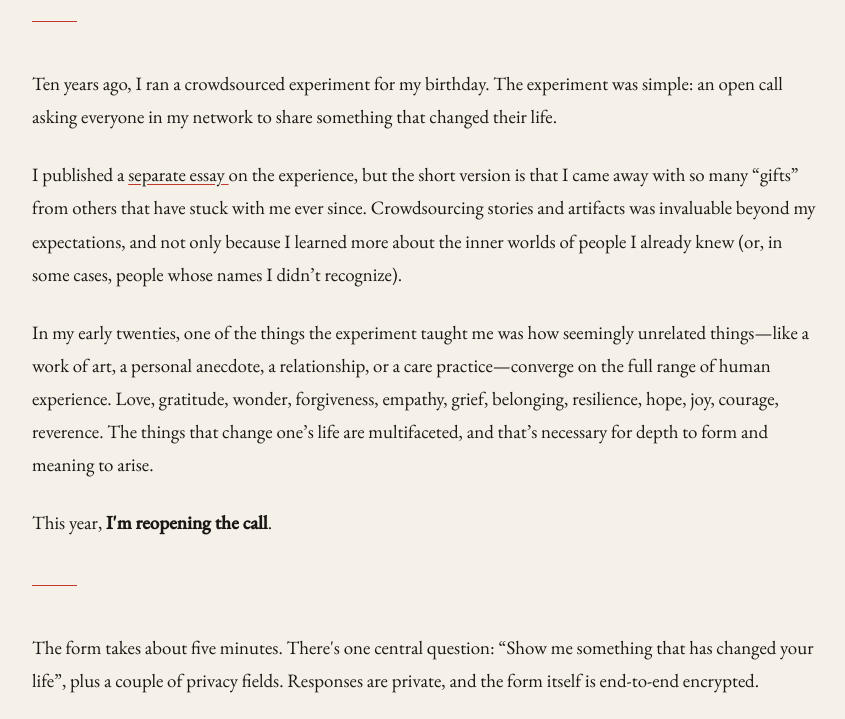
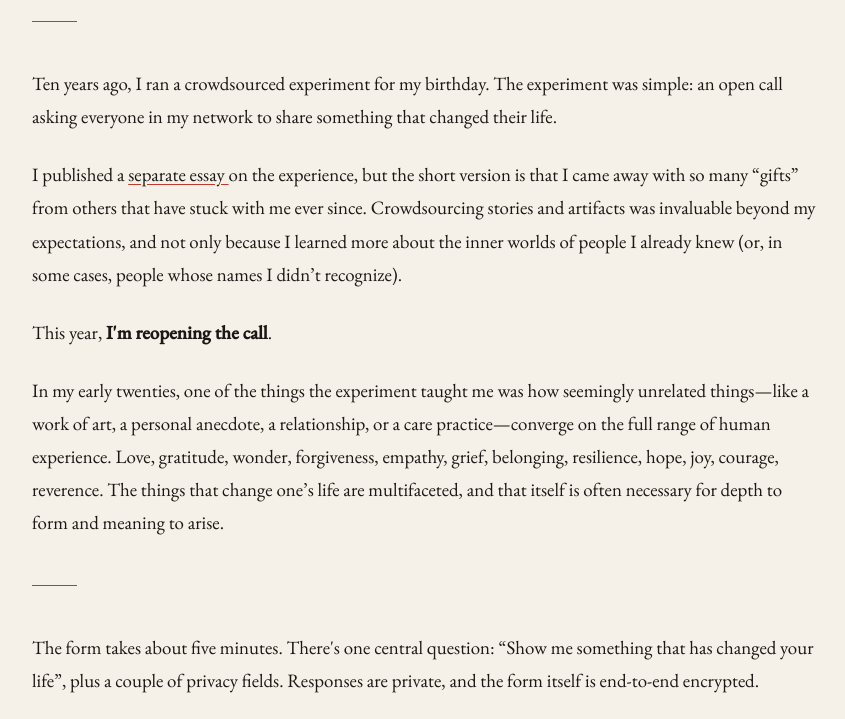
Before and after one commit to brianavecchione/show-me-something, a plain HTML site: page index.html in a window 1280 px wide. Shown: the part 458-1177 px from the top of the page, without its empty margins (214-1059 px from the left). Drawn offline with nearby package versions, Linux system fonts and the light colour scheme; a web font is replaced by a local one.

Commit message:
wording changes

```diff
--- a/index.html
+++ b/index.html
@@ -183,9 +183,9 @@
 
   <p>I published a <a href="https://substack.com/home/post/p-151751824">separate essay </a>on the experience, but the short version is that I came away with so many “gifts” from others that have stuck with me ever since. Crowdsourcing stories and artifacts was invaluable beyond my expectations, and not only because I learned more about the inner worlds of people I already knew (or, in some cases, people whose names I didn’t recognize).</p>
 
-  <p>In my early twenties, one of the things the experiment taught me was how seemingly unrelated things—like a work of art, a personal anecdote, a relationship, or a care practice—converge on the full range of human experience. Love, gratitude, wonder, forgiveness, empathy, grief, belonging, resilience, hope, joy, courage, reverence. The things that change one’s life are multifaceted, and that’s necessary for depth to form and meaning to arise.</p>
+  <p>This year, <b>I'm reopening the call</b>.</p>
 
-  <p>This year, <b>I'm reopening the call</b>.</p>
+  <p>In my early twenties, one of the things the experiment taught me was how seemingly unrelated things—like a work of art, a personal anecdote, a relationship, or a care practice—converge on the full range of human experience. Love, gratitude, wonder, forgiveness, empathy, grief, belonging, resilience, hope, joy, courage, reverence. The things that change one’s life are multifaceted, and that itself is often necessary for depth to form and meaning to arise.</p>
 
   <div class="divider"></div>
 
```
